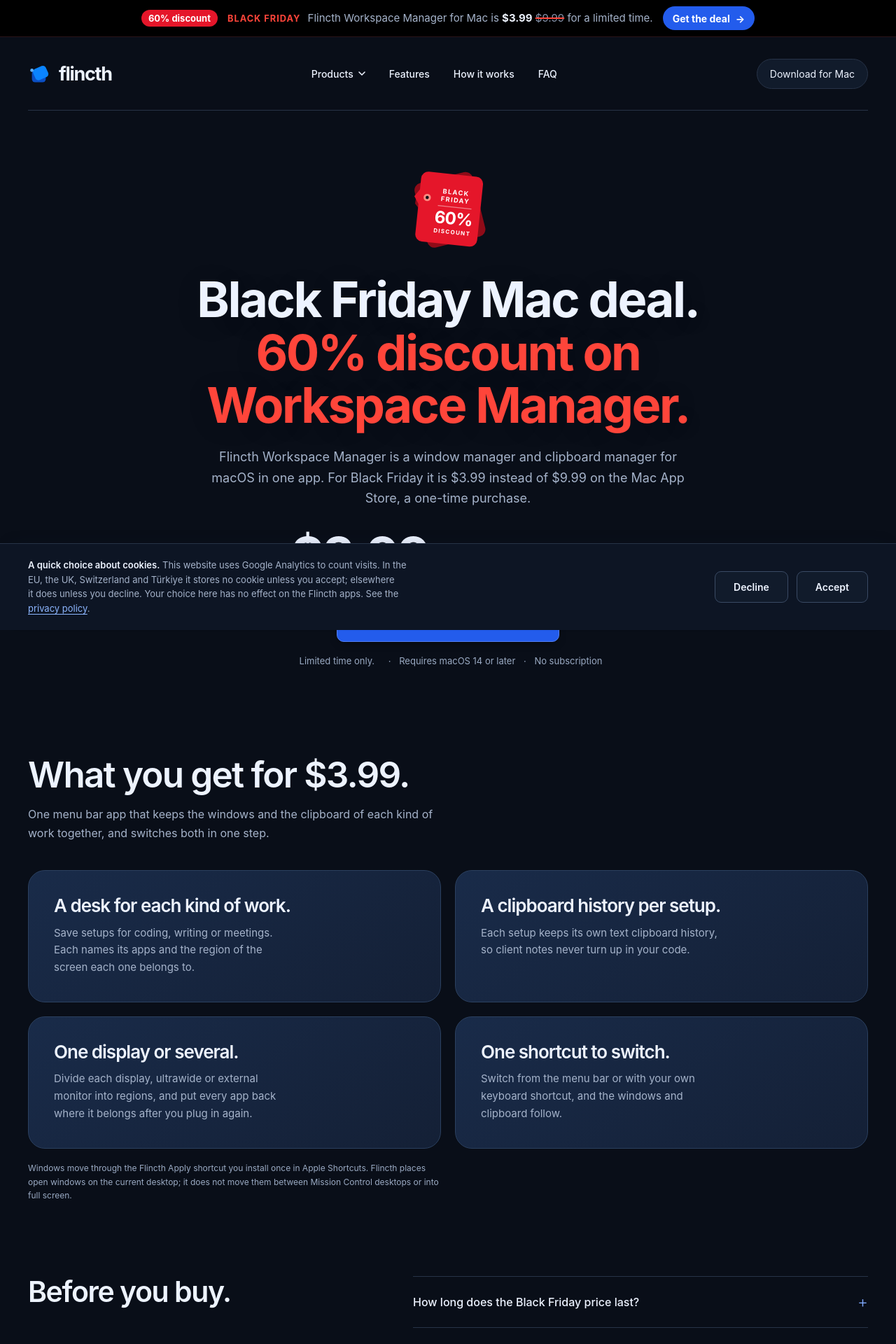
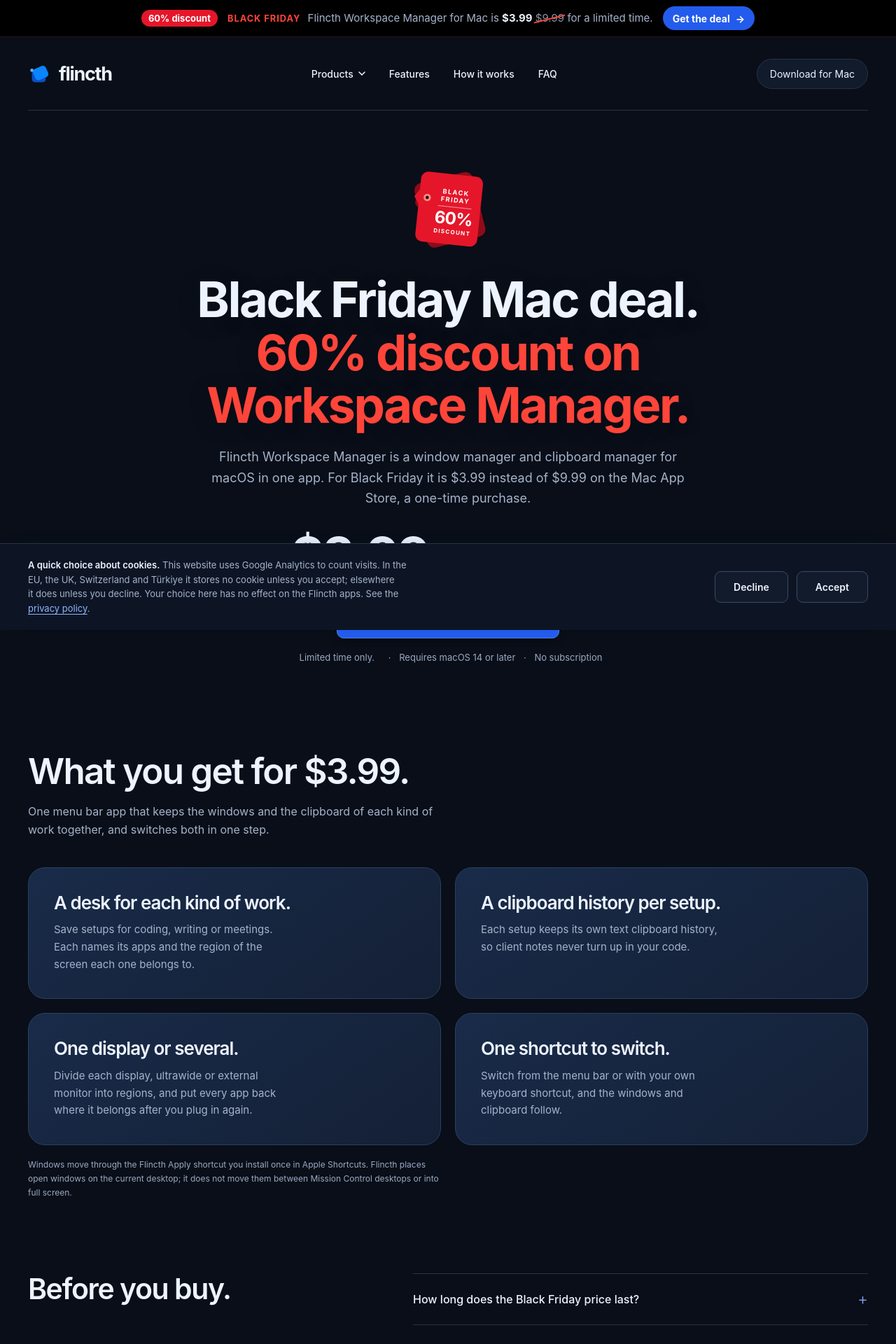
Before and after one commit to safakveziran/flincth-website, a Jekyll site: the page built from black-friday.html, in a window 1280 px wide. Shown: the top 1920 px of the page at 70% size. Built offline with Jekyll 4.4.1, drawn with Linux system fonts in a browser that asks for light colours.

Commit message:
Strike usual prices through with a diagonal line
A horizontal line through $9.99 crossed only the middle of the digits and
read as "$0.00". Every struck-through usual price (deal bar, cards,
panels, Black Friday page, comparison pages, share image) now has one red
line at a slight angle that runs corner to corner.

Co-Authored-By: Claude Opus 5.5 <noreply@anthropic.com>
Claude-Session: https://claude.ai/code/session_01CpC11h5A9UWY1cUixwwKyS

```diff
--- a/dark.css
+++ b/dark.css
@@ -292,7 +292,7 @@ footer > a:hover { color: #8db6ff; }
 .sale-pill { background: #e5162a; color: #fff; }
 .sale-bar b, .sale-promo-copy b, .product-card-sale b { color: #ff453a; }
 .sale-promo-off { color: #ff453a; }
-.sale-bar s, .product-card-sale s, .deal-price s, .sale-promo s, .value-was { color: #8695ad; text-decoration-color: #ff453a; }
+.sale-bar s, .product-card-sale s, .deal-price s, .sale-promo s, .value-was { color: #8695ad; --strike: #ff453a; }
 .sale-bar strong, .product-card-sale strong, .sale-promo strong { color: var(--ink); }
 .sale-countdown { color: var(--muted); }
 .sale-bar-cta { background: var(--action); color: #fff; }
@@ -310,4 +310,4 @@ a.sale-pill:hover { background: #c41224; }
 .product-card-sale { background: #000; border-color: #3a1a20; color: #c9d7ee; }
 .bf-hero [data-sale-ends] h1 > span { color: #ff453a; }
 .bf-price strong { color: var(--ink); }
-.bf-price s { color: #8695ad; text-decoration-color: #ff453a; }
+.bf-price s { color: #8695ad; --strike: #ff453a; }
--- a/styles.css
+++ b/styles.css
@@ -453,8 +453,11 @@ h1>span{display:block}
 .sale-bar p{margin:0;font-size:15px;line-height:1.45}
 .sale-bar b,.sale-promo-copy b,.product-card-sale b{font-weight:750;letter-spacing:.08em;text-transform:uppercase;font-size:.85em;margin-right:6px}
 .sale-bar strong,.product-card-sale strong,.sale-promo strong{font-weight:700}
-.sale-bar s,.product-card-sale s,.deal-price s,.sale-promo s,.value-was{text-decoration-thickness:2px}
-.deal-price s{text-decoration-thickness:3px}
+/* The usual price is struck through with one diagonal line rather than a
+   horizontal one, which crossed only the middle of the digits and read as
+   "0.00". The line's colour is --strike in dark.css. */
+.sale-bar s,.product-card-sale s,.deal-price s,.sale-promo s,.value-was,.bf-price s{position:relative;display:inline-block;text-decoration:none;line-height:1.1}
+.sale-bar s::after,.product-card-sale s::after,.deal-price s::after,.sale-promo s::after,.value-was::after,.bf-price s::after{content:"";position:absolute;left:-6%;right:-6%;top:50%;height:max(2px,.09em);margin-top:max(-1px,-.045em);border-radius:2px;background:var(--strike,currentColor);transform:rotate(-14deg);pointer-events:none}
 .sale-bar-short{display:none}
 .nowrap{white-space:nowrap}
 .sale-cta-short{display:none}
@@ -524,7 +527,7 @@ h1>span{display:block}
 .bf-hero .hero-copy{max-width:680px;margin-inline:auto}
 .bf-price{display:flex;align-items:baseline;justify-content:center;flex-wrap:wrap;gap:10px 18px;margin:30px 0 0}
 .bf-price strong{font-size:72px;font-weight:700;letter-spacing:-.035em;line-height:1}
-.bf-price s{font-size:30px;font-weight:600;text-decoration-thickness:3px}
+.bf-price s{font-size:30px;font-weight:600}
 .bf-price .sale-pill{align-self:center;font-size:15px;padding:5px 14px}
 .bf-hero .hero-actions{margin-top:30px}
 .bf-grid{grid-template-columns:1fr 1fr}
```
Also changed, not shown: DESIGN.md (+2 -1 lines), assets/og-black-friday.png.
